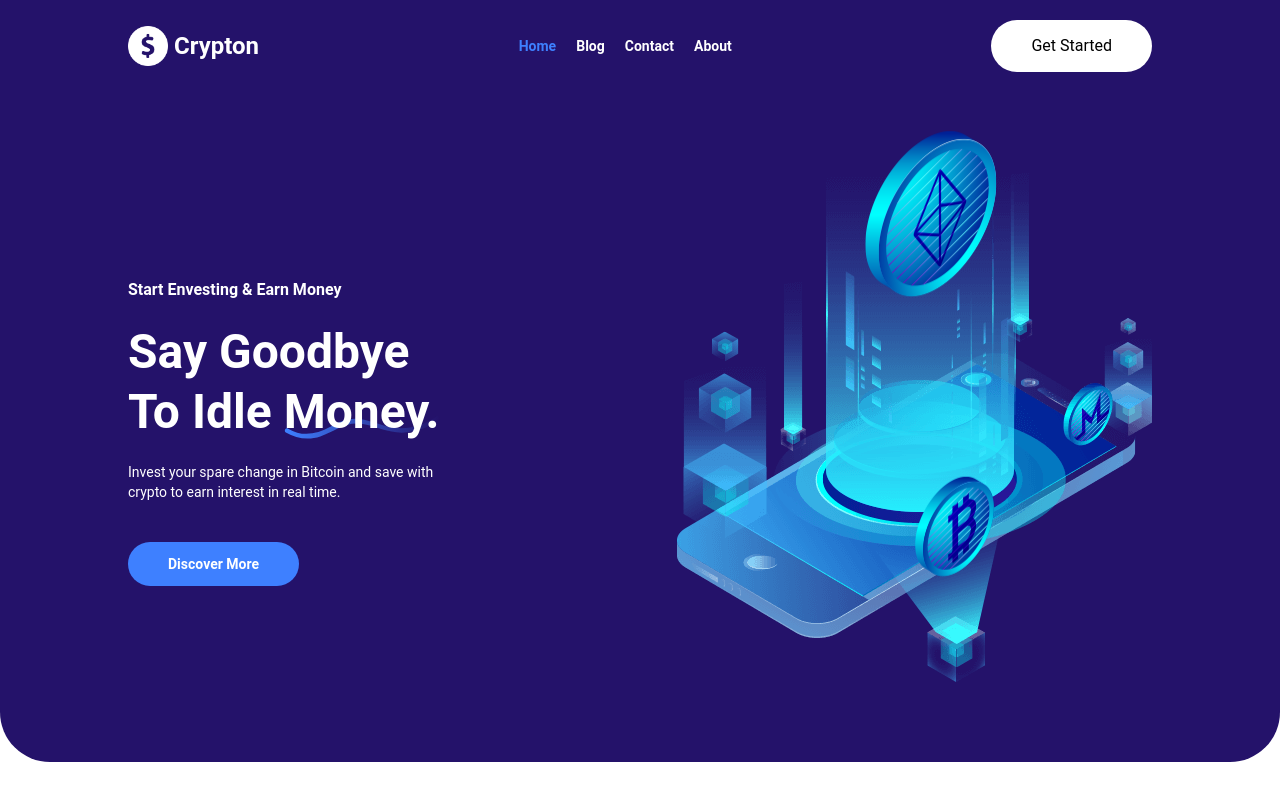
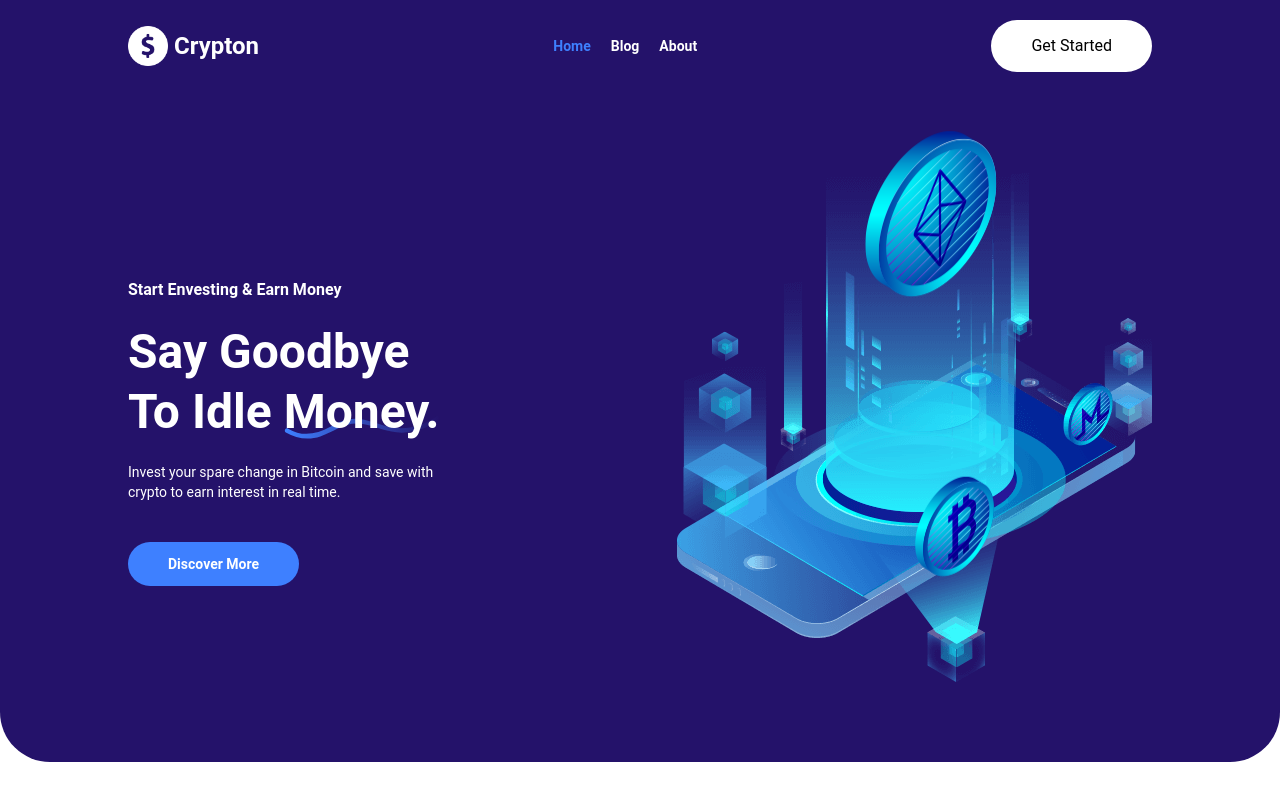
Before and after one commit to faisalchy64/crypton, a React (Create React App) app: page / in a window 1280 px wide. Shown: the top 800 px of the page. Built offline with nearby package versions, Linux system fonts and the light colour scheme.

Commit message:
i have created a notfound page

```diff
--- a/src/layout/Navbar.js
+++ b/src/layout/Navbar.js
@@ -53,13 +53,6 @@ function Navbar() {
                     </li>
                     <li
                         className={
-                            pathname === "/contact" ? "text-blue-1000" : ""
-                        }
-                    >
-                        <Link to="/contact">Contact</Link>
-                    </li>
-                    <li
-                        className={
                             pathname === "/about" ? "text-blue-1000" : ""
                         }
                     >
@@ -112,13 +105,6 @@ function Navbar() {
                     </li>
                     <li
                         className={
-                            pathname === "/contact" ? "text-blue-1000" : ""
-                        }
-                    >
-                        <Link to="/contact">Contact</Link>
-                    </li>
-                    <li
-                        className={
                             pathname === "/about" ? "text-blue-1000" : ""
                         }
                     >
--- /dev/null
+++ b/src/pages/NotFound.js
@@ -0,0 +1,19 @@
+import { Link } from "react-router-dom";
+
+function NotFound() {
+    return (
+        <section className="min-h-screen flex flex-col justify-center items-center gap-5">
+            <h1 className="text-3xl md:text-4xl font-bold text-indigo-1000">
+                Page Not Found!
+            </h1>
+            <Link
+                to="/"
+                className="bg-blue-1000 text-white px-5 py-2.5 rounded"
+            >
+                Back To Home Page
+            </Link>
+        </section>
+    );
+}
+
+export default NotFound;
--- a/src/router/router.js
+++ b/src/router/router.js
@@ -4,6 +4,7 @@ import About from "../pages/About";
 import Blog from "../pages/Blog";
 import Home from "../pages/Home";
 import Login from "../pages/Login";
+import NotFound from "../pages/NotFound";
 import Signup from "../pages/Signup";
 
 const router = createBrowserRouter([
@@ -35,6 +36,7 @@ const router = createBrowserRouter([
     },
     {
         path: "*",
+        element: <NotFound />,
     },
 ]);
 
```
